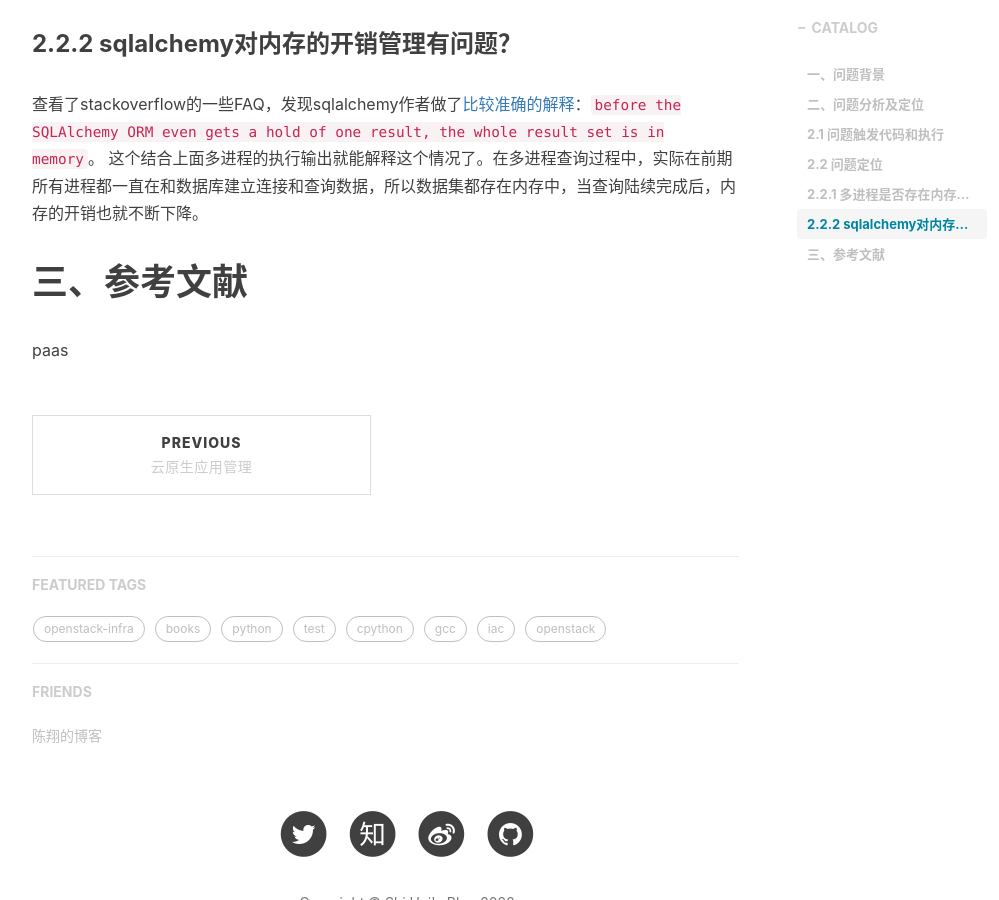
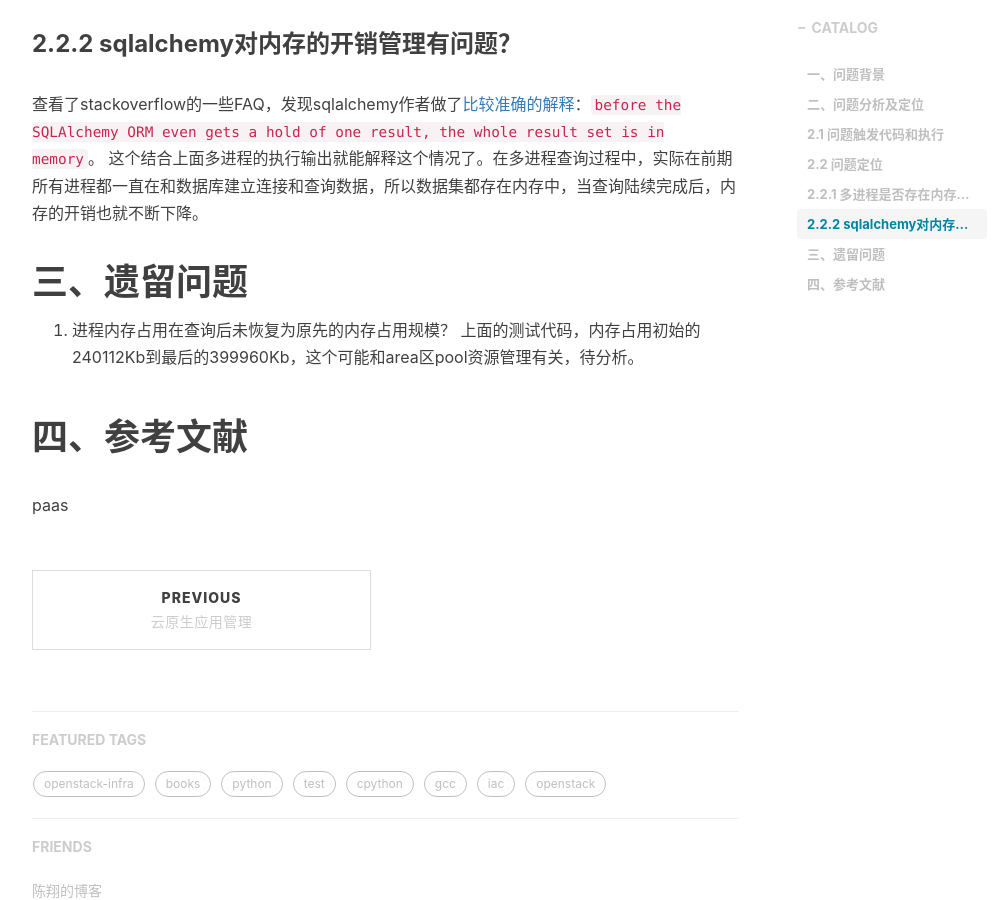
Before and after one commit to shihai1991/shihai1991.github.io, a Jekyll site: the page built from _posts/2022-09-20-multiprocessing-sqlalchemy.md, in a window 1280 px wide and 900 px high, scrolled down 3769 px. Shown: the whole window, without its empty margins (233-1232 px from the left). Built offline with Jekyll 4.4.1, drawn with Linux system fonts in a browser that asks for light colours; nearby versions of some CDN libraries; comment, search, counter and statistics services are not loaded.

Commit message:
Update 2022-09-20-multiprocessing-sqlalchemy.md

```diff
--- a/_posts/2022-09-20-multiprocessing-sqlalchemy.md
+++ b/_posts/2022-09-20-multiprocessing-sqlalchemy.md
@@ -134,5 +134,9 @@ PID USER      PR  NI    VIRT    RES    SHR S  %CPU %MEM     TIME+ COMMAND
 查看了stackoverflow的一些FAQ，发现sqlalchemy作者做了[比较准确的解释](https://stackoverflow.com/questions/7389759/memory-efficient-built-in-sqlalchemy-iterator-generator)：`before the SQLAlchemy ORM even gets a hold of one result, the whole result set is in memory`。
 这个结合上面多进程的执行输出就能解释这个情况了。在多进程查询过程中，实际在前期所有进程都一直在和数据库建立连接和查询数据，所以数据集都存在内存中，当查询陆续完成后，内存的开销也就不断下降。
 
-# 三、参考文献
+# 三、遗留问题
+1. 进程内存占用在查询后未恢复为原先的内存占用规模？
+上面的测试代码，内存占用初始的240112Kb到最后的399960Kb，这个可能和area区pool资源管理有关，待分析。
+
+# 四、参考文献
 paas
```
